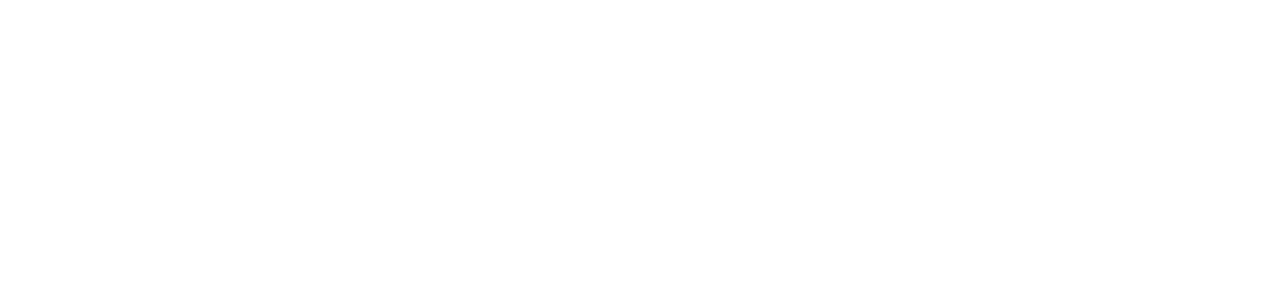
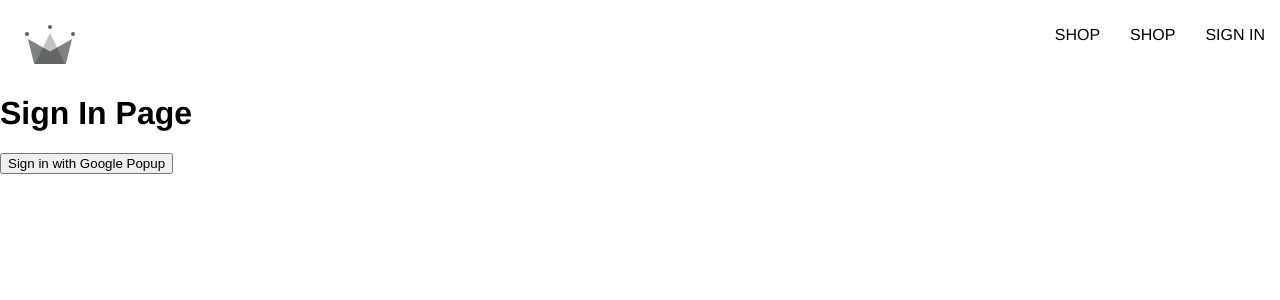
Before and after one commit to finitehorizons/clothing_store, a React (Create React App) app: page /sign-in in a window 1280 px wide. Before the commit this address had no page. Shown: the top 300 px of the page. Built offline with nearby package versions, Linux system fonts and the light colour scheme; the HTML template or start-up script is replaced by a standard one; a web font is replaced by a local one.

Commit message:
added Firebase authentication SDK

```diff
--- a/package.json
+++ b/package.json
@@ -6,6 +6,7 @@
         "@testing-library/jest-dom": "^5.17.0",
         "@testing-library/react": "^13.4.0",
         "@testing-library/user-event": "^13.5.0",
+        "firebase": "^10.3.1",
         "postcss": "^8.4.29",
         "react": "^18.2.0",
         "react-dom": "^18.2.0",
--- a/src/App.js
+++ b/src/App.js
@@ -1,11 +1,25 @@
 import { Routes, Route } from "react-router-dom";
+//Routes
+import Navigation from "./routes/navigation/Navigation";
+import Home from "./routes/home/Home";
+import SignIn from "./routes/sign-in/SignIn";
 
-import Home from "./routes/home/home.component.jsx";
+const Shop = () => {
+    return (
+        <div>
+            <h1>I am Shop</h1>
+        </div>
+    );
+};
 
 const App = () => {
     return (
         <Routes>
-            <Route path="/" element={<Home />} />
+            <Route path="/" element={<Navigation />}>
+                <Route index element={<Home />} />
+                <Route path="shop" element={<Shop />} />
+                <Route path="sign-in" element={<SignIn />} />
+            </Route>
         </Routes>
     );
 };
--- a/src/index.scss
+++ b/src/index.scss
@@ -10,3 +10,12 @@
     font-family: source-code-pro, Menlo, Monaco, Consolas, "Courier New",
         monospace;
 }
+
+a {
+    text-decoration: none;
+    color: black;
+}
+
+* {
+    box-sizing: border-box;
+}
--- a/src/routes/home/home.component.jsx
+++ b/src/routes/home/Home.jsx
@@ -1,3 +1,5 @@
+import { Outlet } from "react-router-dom";
+
 import Directory from "../../components/directory/Directory.jsx";
 
 const Home = () => {
@@ -29,7 +31,12 @@
         },
     ];
 
-    return <Directory categories={categories} />;
+    return (
+        <div>
+            <Directory categories={categories} />;
+            <Outlet />
+        </div>
+    );
 };
 
 export default Home;
--- /dev/null
+++ b/src/routes/navigation/Navigation.jsx
@@ -0,0 +1,29 @@
+import { Outlet, Link } from "react-router-dom";
+import { ReactComponent as CrownLogo } from "../../assets/crown.svg";
+import "./navigation.styles.scss";
+
+const Navigation = () => {
+    return (
+        <>
+            <div className="navigation">
+                <Link className="logo-container" to="/">
+                    <CrownLogo />
+                </Link>
+                <div className="nav-links-container">
+                    <Link className="nav-link" to="/shop">
+                        SHOP
+                    </Link>
+                    <Link className="nav-link" to="/shop">
+                        SHOP
+                    </Link>
+                    <Link className="nav-link" to="/sign-in">
+                        SIGN IN
+                    </Link>
+                </div>
+            </div>
+            <Outlet />
+        </>
+    );
+};
+
+export default Navigation;
--- /dev/null
+++ b/src/routes/navigation/navigation.styles.scss
@@ -0,0 +1,23 @@
+.navigation {
+    height: 70px;
+    width: 100%;
+    display: flex;
+    justify-content: space-between;
+    margin-bottom: 25px;
+    .logo-container {
+        height: 100%;
+        width: 70px;
+        padding: 25px;
+    }
+    .nav-links-container {
+        width: 50%;
+        height: 100%;
+        display: flex;
+        align-items: center;
+        justify-content: flex-end;
+        .nav-link {
+            padding: 10px 15px;
+            cursor: pointer;
+        }
+    }
+}
--- /dev/null
+++ b/src/routes/sign-in/SignIn.jsx
@@ -0,0 +1,16 @@
+import { signInWithGooglePopup } from "../../utils/firebase/firebase.utils";
+
+const SignIn = () => {
+    const logGoogleUser = async () => {
+        const response = await signInWithGooglePopup();
+        console.log(response);
+    };
+    return (
+        <div>
+            <h1>Sign In Page</h1>
+            <button onClick={logGoogleUser}>Sign in with Google Popup</button>
+        </div>
+    );
+};
+
+export default SignIn;
--- /dev/null
+++ b/src/utils/firebase/firebase.utils.js
@@ -0,0 +1,30 @@
+import { initializeApp } from "firebase/app";
+import {
+    getAuth,
+    signInWithRedirect,
+    signInWithPopup,
+    GoogleAuthProvider,
+} from "firebase/auth";
+
+const firebaseConfig = {
+    apiKey: "AIzaSyA64Xly782MGue9QWj4E5MkTYR_3TLlWus",
+
+    authDomain: "crown-clothing-db-4885b.firebaseapp.com",
+
+    projectId: "crown-clothing-db-4885b",
+
+    storageBucket: "crown-clothing-db-4885b.appspot.com",
+
+    messagingSenderId: "230017282709",
+
+    appId: "1:230017282709:web:ba6aa73d84adfb73d6e19c",
+};
+
+const app = initializeApp(firebaseConfig);
+//Create instance of Google Auth Provider
+const provider = new GoogleAuthProvider();
+// Anytime someone signs in with Google Auth we force to select an account
+provider.setCustomParameters({ prompt: "select_account" });
+
+export const auth = getAuth();
+export const signInWithGooglePopup = () => signInWithPopup(auth, provider);
```
Also changed, not shown: src/App.css (deleted, +0 -38 lines), src/assets/crown.svg (added), 1 other file (tests, documents, lock files or other folders).
